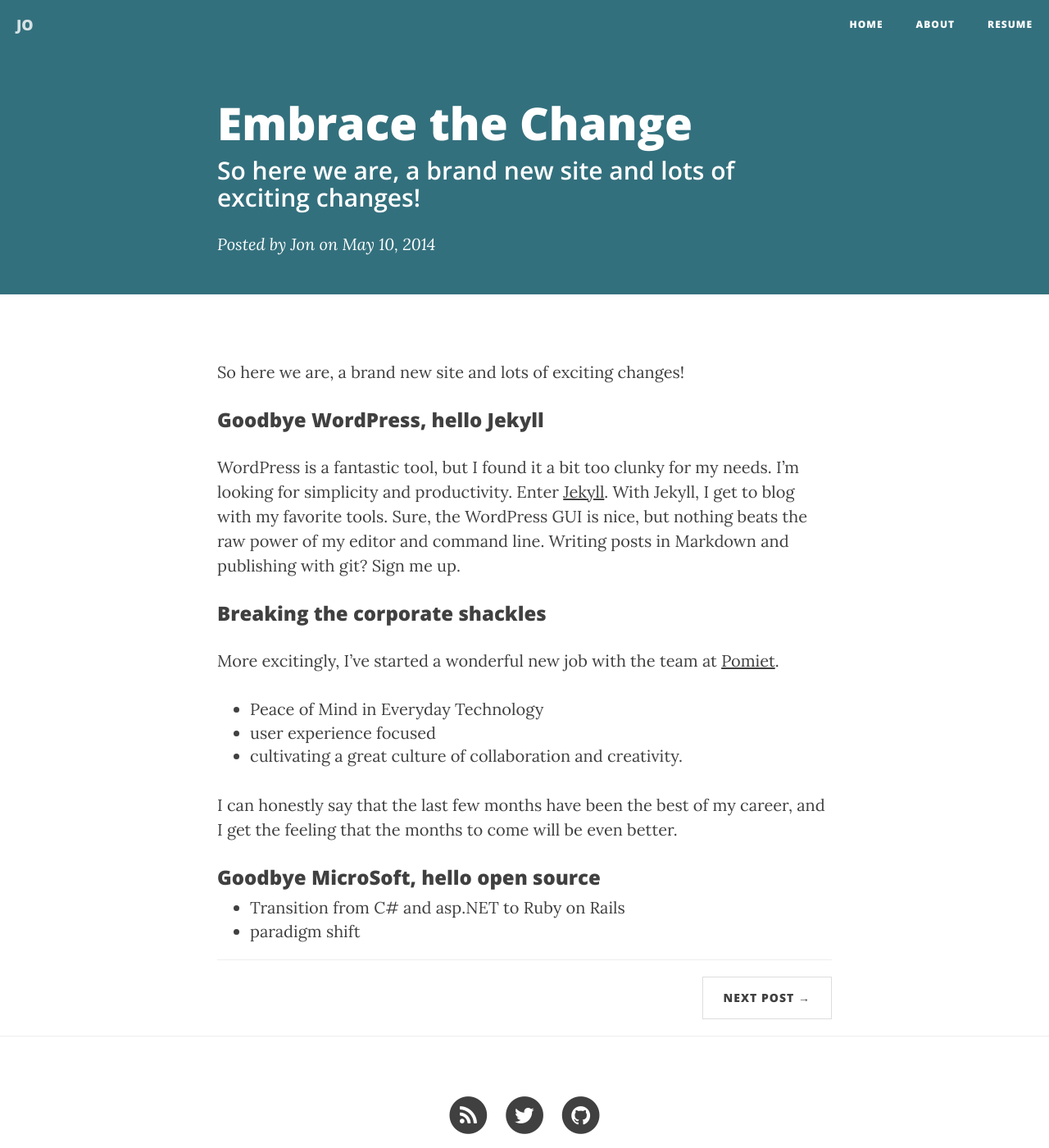
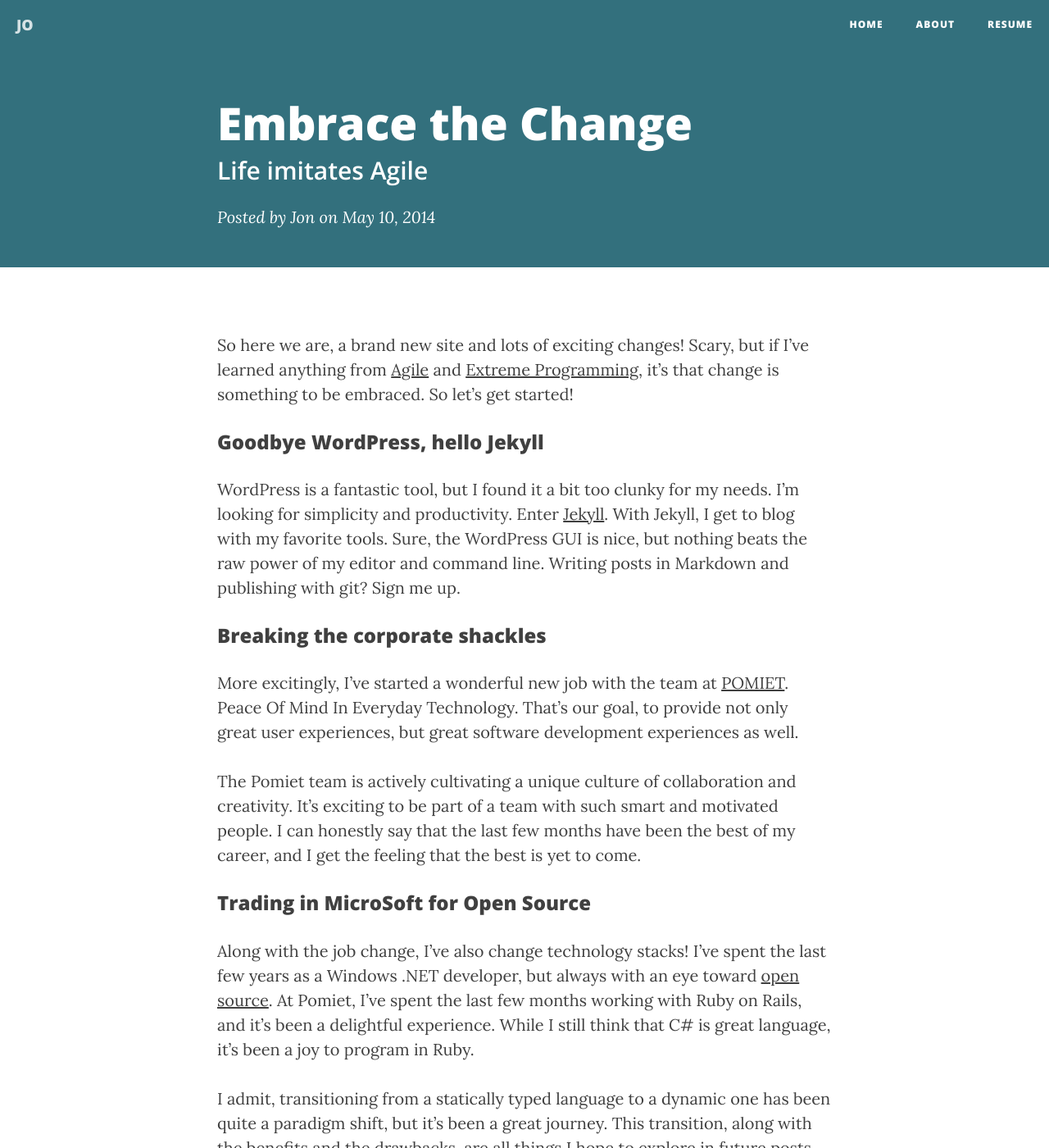
Before and after one commit to jonoliver/jonoliver.github.io, a Jekyll site: the page built from _posts/2014-05-10-embrace-the-change.md, in a window 1280 px wide and 1400 px high. Shown: the whole window at 82% size. Built offline with Jekyll 4.4.1, drawn with Linux system fonts in a browser that asks for light colours; nearby versions of some CDN libraries; some of the changed text lies outside the part shown.

Commit message:
Update blog posts

```diff
--- a/_posts/2014-05-10-embrace-the-change.md
+++ b/_posts/2014-05-10-embrace-the-change.md
@@ -1,24 +1,24 @@
 ---
 title:      "Embrace the Change"
 layout:     post
-subtitle:   "So here we are, a brand new site and lots of exciting changes!"
+subtitle:   "Life imitates Agile"
 date:       2014-05-10 12:00:00
 author:     "Jon"
 ---
 
-So here we are, a brand new site and lots of exciting changes!
+So here we are, a brand new site and lots of exciting changes! Scary, but if I've learned anything from [Agile](http://www.agilemanifesto.org/) and [Extreme Programming](http://www.agilemanifesto.org/), it's that change is something to be embraced. So let's get started!
 
 ###Goodbye WordPress, hello Jekyll
 WordPress is a fantastic tool, but I found it a bit too clunky for my needs. I'm looking for simplicity and productivity. Enter [Jekyll](http://jekyllrb.com/). With Jekyll, I get to blog with my favorite tools. Sure, the WordPress GUI is nice, but nothing beats the raw power of my editor and command line. Writing posts in Markdown and publishing with git? Sign me up.
 
 ###Breaking the corporate shackles
-More excitingly, I've started a wonderful new job with the team at [Pomiet](http://www.pomiet.com/).
-- Peace of Mind in Everyday Technology
-- user experience focused
-- cultivating a great culture of collaboration and creativity.
+More excitingly, I've started a wonderful new job with the team at [POMIET](http://www.pomiet.com/). Peace Of Mind In Everyday Technology. That's our goal, to  provide not only great user experiences, but great software development experiences as well.
 
-I can honestly say that the last few months have been the best of my career, and I get the feeling that the months to come will be even better.
+The Pomiet team is actively cultivating a unique culture of collaboration and creativity. It's exciting to be part of a team with such smart and motivated people. I can honestly say that the last few months have been the best of my career, and I get the feeling that the best is yet to come.
 
-###Goodbye MicroSoft, hello open source
-- Transition from C# and asp.NET to Ruby on Rails
-- paradigm shift
+###Trading in MicroSoft for Open Source
+Along with the job change, I've also change technology stacks! I've spent the last few years as a Windows .NET developer, but always with an eye toward [open source](http://opensource.org/osd). At Pomiet, I've spent the last few months working with Ruby on Rails, and it's been a delightful experience. While I still think that C# is great language, it's been a joy to program in Ruby.
+
+I admit, transitioning from a statically typed language to a dynamic one has been quite a paradigm shift, but it's been a great journey. This transition, along with the benefits and the drawbacks, are all things I hope to explore in future posts.
+
+Until then, cheers!
```
Also changed, not shown: _posts/2015-01-15-command-and-conquer.md (+7 -3 lines).
